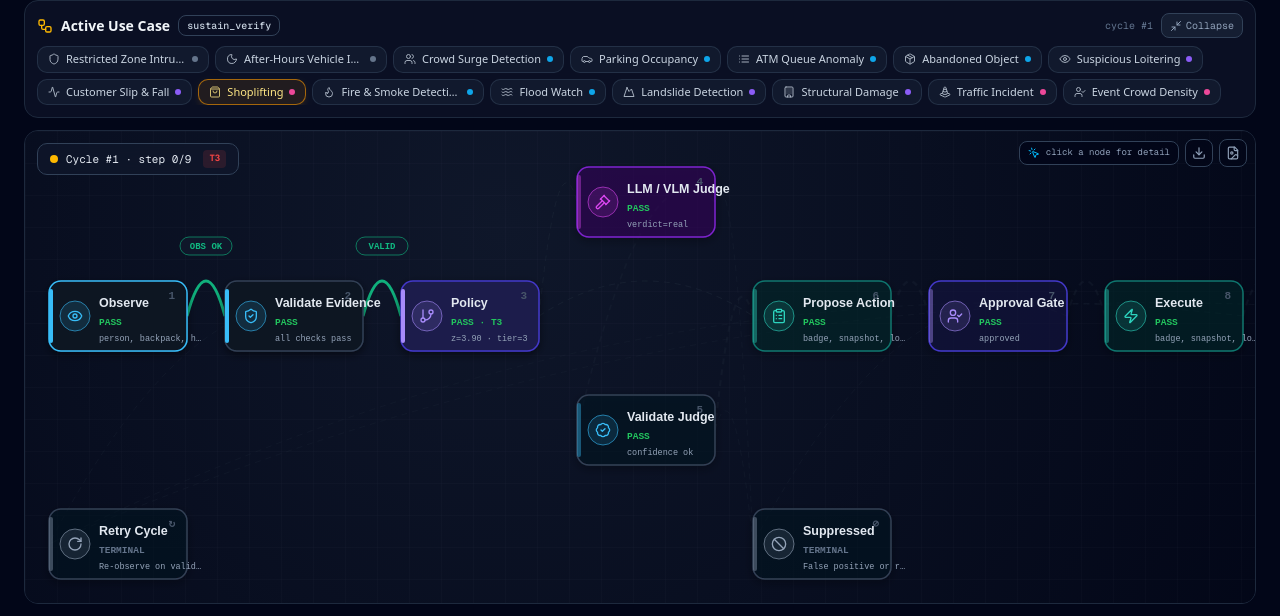
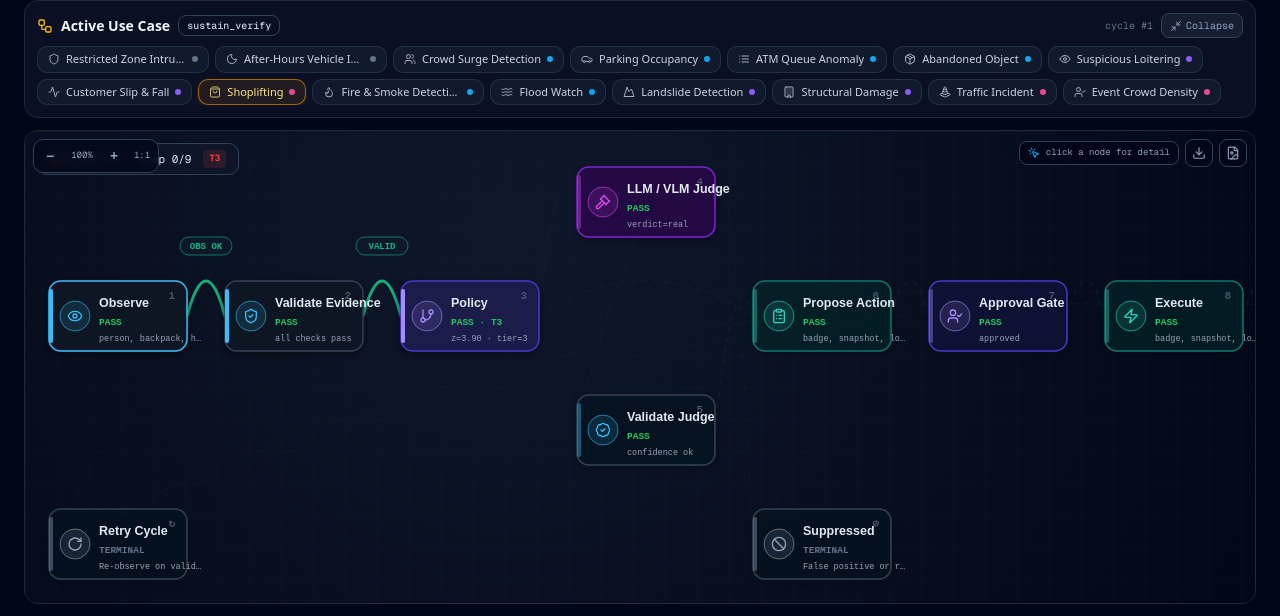
Before and after one commit to PillB/vision-agent-peru, a Next.js app: page / in a window 1280 px wide. Shown: the part 288-904 px from the top of the page. Built offline with nearby package versions, Linux system fonts and the light colour scheme.

Commit message:
5d38f05f-ae14-4595-89c7-8cb33eaf4c80

```diff
--- a/src/app/page.tsx
+++ b/src/app/page.tsx
@@ -241,8 +241,9 @@ export default function Home() {
       else if (e.code === 'ArrowLeft') { e.preventDefault(); stepBack() }
       else if (e.code === 'KeyR') { reset() }
       else if (e.code === 'KeyN') { nextCycle() }
-      else if (e.code === 'Escape') { setSelectedNodeId(null); setPaletteOpen(false); setHelpOpen(false) }
+      else if (e.code === 'Escape') { setSelectedNodeId(null); setPaletteOpen(false); setHelpOpen(false); setSettingsOpen(false) }
       else if (e.key === '?' || (e.shiftKey && e.code === 'Slash')) { e.preventDefault(); setHelpOpen((o) => !o) }
+      else if (e.key === ',' || e.code === 'Comma') { e.preventDefault(); setSettingsOpen((o) => !o) }
     }
     window.addEventListener('keydown', handler)
     return () => window.removeEventListener('keydown', handler)
--- a/src/components/vision/agent-decision-flow.tsx
+++ b/src/components/vision/agent-decision-flow.tsx
@@ -65,6 +65,39 @@ export function AgentDecisionFlow({ run, activeStep, selectedNodeId, onNodeClick
     () => computeActivePath(run),
     [run],
   )
+
+  // Pan / zoom state for the flow canvas (drag-to-pan + wheel/button zoom).
+  const [zoom, setZoom] = useState(1)
+  const [pan, setPan] = useState({ x: 0, y: 0 })
+  const dragRef = useRef<{ startX: number; startY: number; panX: number; panY: number } | null>(null)
+
+  const clampZoom = (z: number) => Math.max(0.4, Math.min(2.5, z))
+  const zoomIn = () => setZoom((z) => clampZoom(z + 0.2))
+  const zoomOut = () => setZoom((z) => clampZoom(z - 0.2))
+  const resetView = () => { setZoom(1); setPan({ x: 0, y: 0 }) }
+
+  const onPointerDown = (e: React.PointerEvent) => {
+    // Only pan on the background (not on nodes, which are clickable).
+    if ((e.target as Element).closest('g[role="button"]')) return
+    dragRef.current = { startX: e.clientX, startY: e.clientY, panX: pan.x, panY: pan.y }
+    ;(e.currentTarget as HTMLElement).setPointerCapture(e.pointerId)
+  }
+  const onPointerMove = (e: React.PointerEvent) => {
+    if (!dragRef.current) return
+    const dx = e.clientX - dragRef.current.startX
+    const dy = e.clientY - dragRef.current.startY
+    setPan({ x: dragRef.current.panX + dx, y: dragRef.current.panY + dy })
+  }
+  const onPointerUp = (e: React.PointerEvent) => {
+    dragRef.current = null
+    try { (e.currentTarget as HTMLElement).releasePointerCapture(e.pointerId) } catch { /* ignore */ }
+  }
+  const onWheel = (e: React.WheelEvent) => {
+    if (!e.ctrlKey && !e.metaKey) return // only zoom on ctrl/cmd+wheel (avoid hijacking page scroll)
+    e.preventDefault()
+    const delta = e.deltaY > 0 ? -0.1 : 0.1
+    setZoom((z) => clampZoom(z + delta))
+  }
 
   // Compute canvas dimensions from node positions (auto-fit)
   const { width, height } = useMemo(() => {
@@ -144,7 +177,40 @@ export function AgentDecisionFlow({ run, activeStep, selectedNodeId, onNodeClick
   }, [activeStep, run])
 
   return (
-    <div className="relative overflow-x-auto">
+    <div
+      className="relative overflow-hidden select-none"
+      style={{ cursor: dragRef.current ? 'grabbing' : 'grab', touchAction: 'pan-y' }}
+      onPointerDown={onPointerDown}
+      onPointerMove={onPointerMove}
+      onPointerUp={onPointerUp}
+      onPointerLeave={onPointerUp}
+      onWheel={onWheel}
+    >
+      {/* Zoom controls */}
+      <div
+        className="absolute top-2 left-2 z-10 flex items-center gap-1 rounded-lg border border-slate-700 bg-slate-950/80 p-1 backdrop-blur"
+        onPointerDown={(e) => e.stopPropagation()}
+      >
+        <button
+          onClick={zoomOut}
+          className="grid place-items-center h-6 w-6 rounded text-slate-400 hover:text-sky-300 hover:bg-slate-800 transition text-sm font-bold"
+          aria-label="Zoom out"
+          title="Zoom out"
+        >−</button>
+        <span className="text-[9px] font-mono text-slate-400 w-8 text-center">{Math.round(zoom * 100)}%</span>
+        <button
+          onClick={zoomIn}
+          className="grid place-items-center h-6 w-6 rounded text-slate-400 hover:text-sky-300 hover:bg-slate-800 transition text-sm font-bold"
+          aria-label="Zoom in"
+          title="Zoom in"
+        >+</button>
+        <button
+          onClick={resetView}
+          className="grid place-items-center h-6 w-6 rounded text-slate-400 hover:text-amber-300 hover:bg-slate-800 transition text-[9px] font-mono"
+          aria-label="Reset view"
+          title="Reset view"
+        >1:1</button>
+      </div>
       <svg
         width={width}
         height={height}
@@ -153,8 +219,14 @@ export function AgentDecisionFlow({ run, activeStep, selectedNodeId, onNodeClick
         className="block"
         data-testid="agent-flow-svg"
         role="group"
-        aria-label="Agent decision flow graph — 9 stages from Observe to Verify Outcome. Use Tab to focus and Enter to inspect a stage."
-        style={{ minWidth: width, background: 'radial-gradient(circle at 30% 20%, #0f172a 0%, #020617 75%)' }}
+        aria-label="Agent decision flow graph — 9 stages from Observe to Verify Outcome. Use Tab to focus and Enter to inspect a stage. Drag to pan, ctrl+scroll to zoom."
+        style={{
+          minWidth: width,
+          background: 'radial-gradient(circle at 30% 20%, #0f172a 0%, #020617 75%)',
+          transform: `translate(${pan.x}px, ${pan.y}px) scale(${zoom})`,
+          transformOrigin: '0 0',
+          transition: dragRef.current ? 'none' : 'transform 0.05s linear',
+        }}
       >
         <defs>
           <linearGradient id="edgeFlow" x1="0" y1="0" x2="1" y2="0">
--- a/src/components/vision/settings-panel.tsx
+++ b/src/components/vision/settings-panel.tsx
@@ -1,5 +1,6 @@
 'use client'
 
+import { useEffect } from 'react'
 import { motion, AnimatePresence } from 'framer-motion'
 import { Settings, X, Zap, Gauge, Radio, Maximize2, Type } from 'lucide-react'
 import { useLocalStorage } from '@/lib/vision/use-local-storage'
@@ -34,6 +35,17 @@ export function SettingsPanel({ open, onOpenChange, settings, onChange }: Props)
   const update = <K extends keyof DashboardSettings>(key: K, value: DashboardSettings[K]) => {
     onChange({ ...settings, [key]: value })
   }
+
+  // Close on Escape — the motion backdrop catches clicks, but keyboard users
+  // need a way out without reaching for the X button.
+  useEffect(() => {
+    if (!open) return
+    const handler = (e: KeyboardEvent) => {
+      if (e.key === 'Escape') { e.preventDefault(); onOpenChange(false) }
+    }
+    window.addEventListener('keydown', handler)
+    return () => window.removeEventListener('keydown', handler)
+  }, [open, onOpenChange])
 
   return (
     <AnimatePresence>
--- a/src/components/vision/shortcut-help.tsx
+++ b/src/components/vision/shortcut-help.tsx
@@ -16,7 +16,8 @@ const SHORTCUTS: Shortcut[] = [
   { keys: ['R'], label: 'Reset trace to start', group: 'Playback' },
   { keys: ['N'], label: 'Generate next agent cycle', group: 'Playback' },
   { keys: ['⌘', 'K'], label: 'Open command palette (jump to use case / flow node / tab)', group: 'Navigation' },
-  { keys: ['Esc'], label: 'Close inspector / palette / help', group: 'Navigation' },
+  { keys: [','], label: 'Toggle settings panel', group: 'Navigation' },
+  { keys: ['Esc'], label: 'Close inspector / palette / help / settings', group: 'Navigation' },
   { keys: ['?'], label: 'Toggle this shortcut help', group: 'Navigation' },
   { keys: ['Enter', 'Space'], label: 'Inspect focused flow node (when keyboard-focused)', group: 'Flow graph' },
   { keys: ['Tab'], label: 'Move keyboard focus between flow nodes', group: 'Flow graph' },
```
Also changed, not shown: 1 other file (tests, documents, lock files or other folders).
